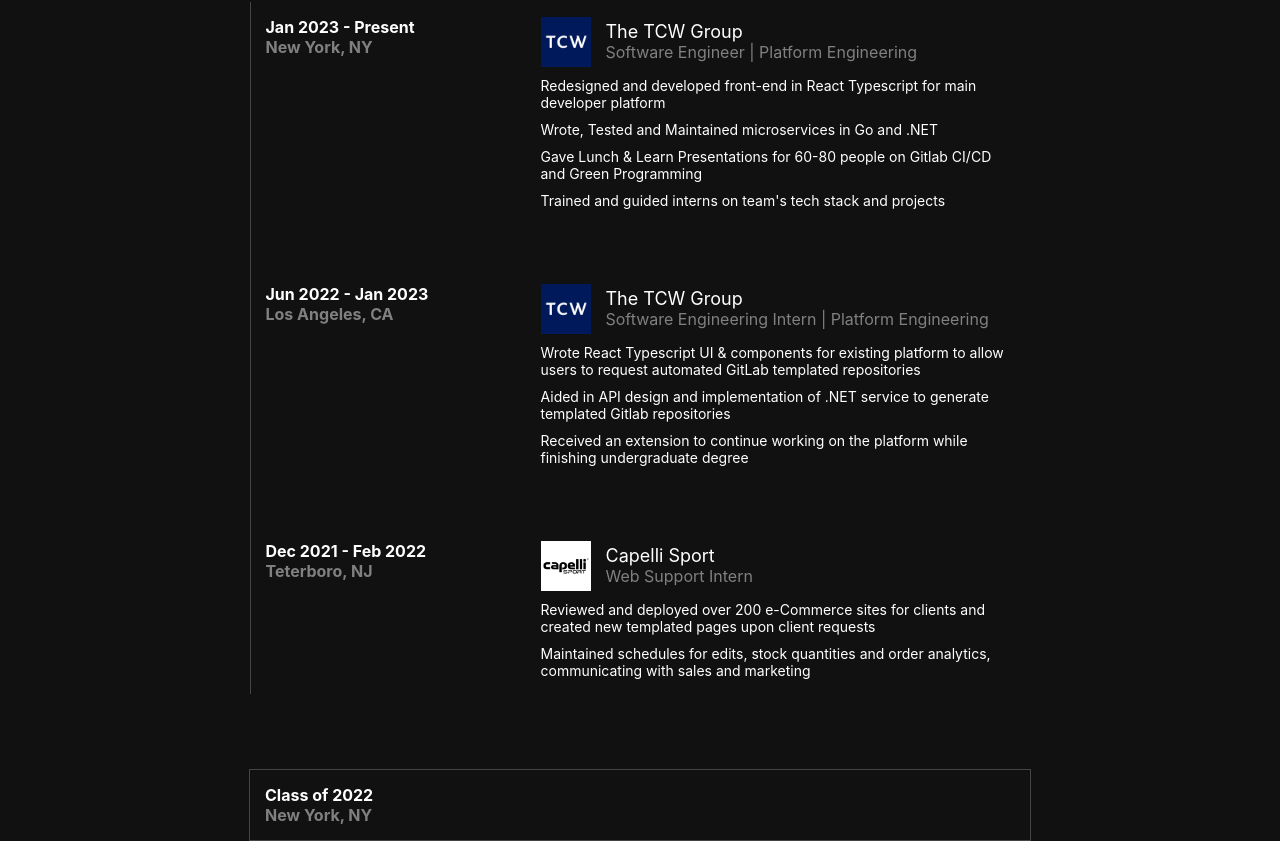
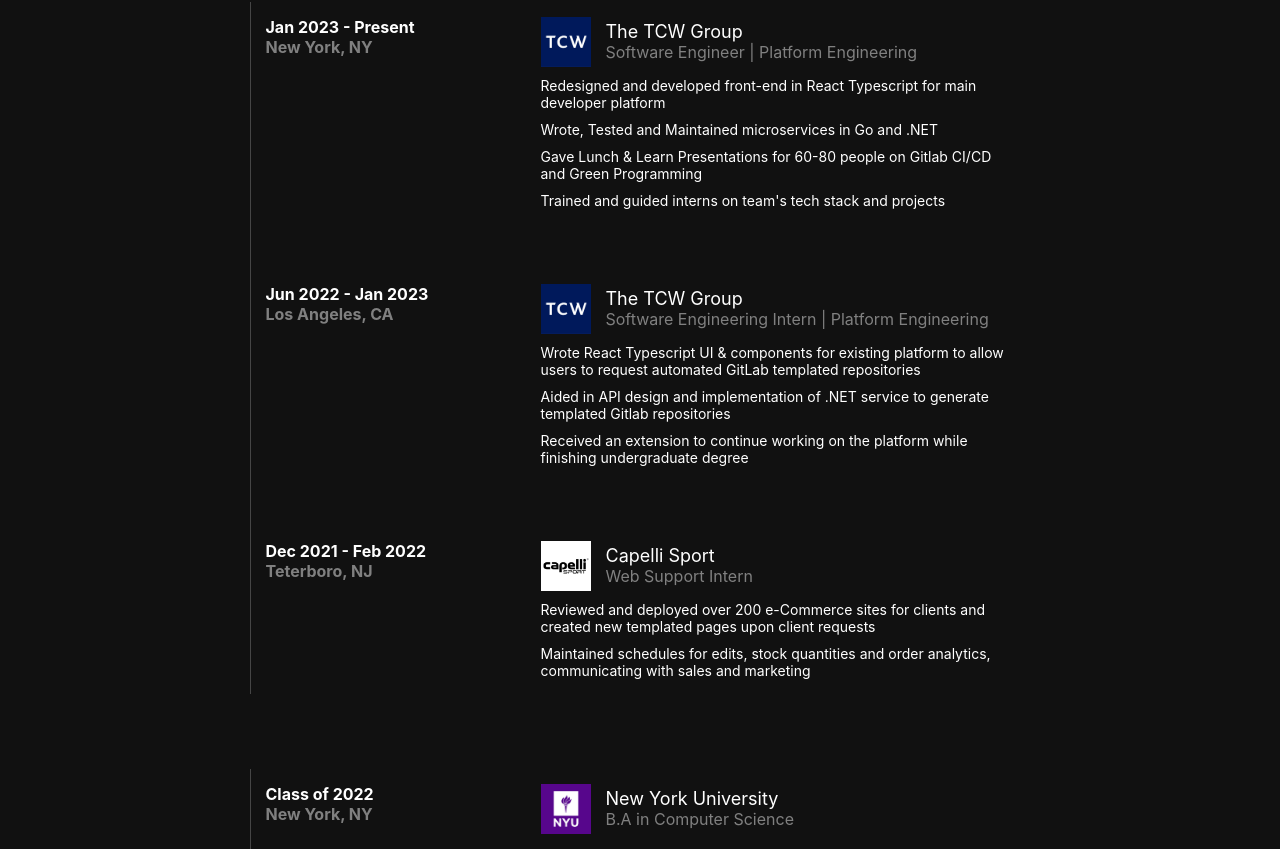
Before and after one commit to ckovacsdev/portfolio, a React (Create React App) app: page / in a window 1280 px wide. Shown: the part 514-1363 px from the top of the page. Built offline with nearby package versions, Linux system fonts and the light colour scheme; the HTML template or start-up script is replaced by a standard one.

Commit message:
bring more css into education card -- TODO make into separate component

```diff
--- a/src/components/education-card/education-card.css
+++ b/src/components/education-card/education-card.css
@@ -5,11 +5,11 @@
     margin-left: auto;
     margin-right: auto;
     color: white;
-    border: 1px solid #454545;
+    border-left: 1px solid #454545;
     padding: 15px;
 }
 
-.education-card-item{
+.education-card{
     display: flex;
     flex-direction: row;
     justify-content: space-between;
@@ -31,9 +31,60 @@
     margin: 0;
 }
 
+.education-card-description{
+    width: 475px;
+    display: flex;
+    flex-direction: column;
+    row-gap: 10px;
+}
+
+.education-card-school{
+    display: flex;
+    flex-direction: row;
+    column-gap: 15px;
+}
+
+.education-card-school-logo{
+    width: 50px;
+    height: 50px;
+    background-color: white;
+}
+
+.education-card-info{
+    display: flex;
+    flex-direction: column;
+    justify-content: center;
+    row-gap: 0;
+}
+
+.education-card-school-name{
+    padding: 0;
+    margin: 0;
+    color: white;
+    font-size: 18px;
+}
+.education-card-degree-title{
+    padding: 0;
+    margin: 0;
+    color: #808080;
+    font-size: 16px;
+}
+
 @media screen and (max-width: 860px){
     .education-card-container{
         width: 80vw;
         margin: none;
     }
+
+    .education-card{
+        display: flex;
+        flex-direction: column;
+        row-gap: 30px;
+        height: auto;
+    }
+
+    .education-card-description{
+        width: auto;
+        row-gap: 30px;
+    }
 }
--- a/src/components/education-card/education-card.tsx
+++ b/src/components/education-card/education-card.tsx
@@ -1,3 +1,4 @@
+import NYULogo from '../../assets/nyu_logo.png';
 import './education-card.css';
 
 export const EducationCard = () => {
@@ -9,30 +10,15 @@
                     <h2  className='education-card-location'> New York, NY</h2>
                 </div>
 
-                {/* <div className='work-history-job-description'>
-                    <div className='work-history-company'>
-                        <img className='work-history-company-logo' src={TCWIcon} alt='Tcw Logo'/>
-                        <div className='work-history-company-info'>
-                            <p className='work-history-company-name'> The TCW Group </p>
-                            <p className='work-history-title'> Software Engineer | Platform Engineering </p>
+                <div className='education-card-description'>
+                    <div className='education-card-school'>
+                        <img className='education-card-school-logo' src={NYULogo} alt='NYU Logo'/>
+                        <div className='education-card-info'>
+                            <p className='education-card-school-name'> New York University </p>
+                            <p className='education-card-degree-title'> B.A in Computer Science </p>
                         </div>
                     </div>
-
-                    <div className='work-history-job-details'>
-                        <p className='work-history-job-details-text'>
-                            Redesigned and developed front-end in React Typescript for main developer platform
-                        </p>
-                        <p className='work-history-job-details-text'>
-                            Wrote, Tested and Maintained microservices in Go and .NET
-                        </p>
-                        <p className='work-history-job-details-text'>
-                            Gave Lunch & Learn Presentations for 60-80 people on Gitlab CI/CD and Green Programming
-                        </p>
-                        <p className='work-history-job-details-text'>
-                            Trained and guided interns on team's tech stack and projects
-                        </p>
-                    </div>
-                </div> */}
+                </div>
             </div>
         </div>
     )
```
